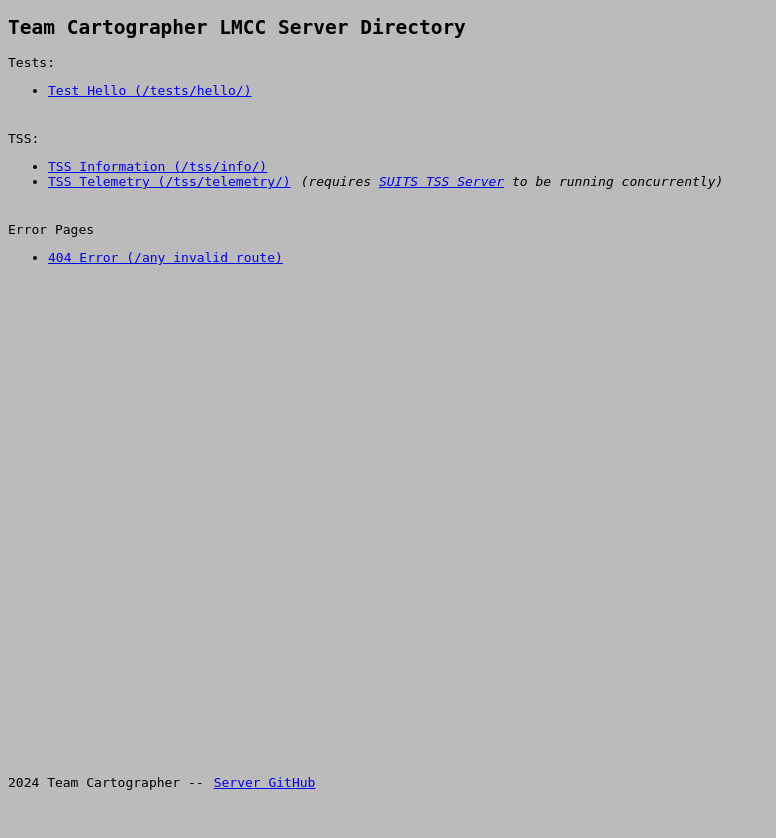
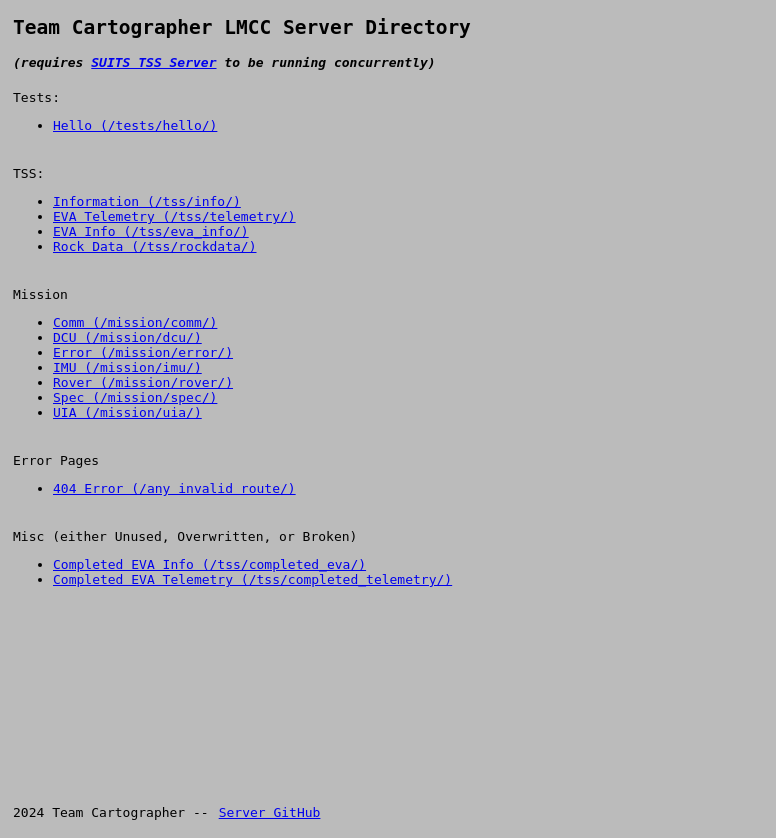
Before and after one commit to Team-Cartographer/SUITS-2024-LMCC, a Flask app: page / in a window 1280 px wide. Shown: the whole page, without its empty margins (0-776 px from the left). Before the commit the page ends 790 px from the top, so only its background shows below. Run offline with Flask 3, Linux system fonts and the light colour scheme; parts of the project's set-up code (start-up, migrations or seed data) failed here and were passed over.

Commit message:
add mission scenario data jsons--config api soon

```diff
--- a/server/server.py
+++ b/server/server.py
@@ -5,6 +5,7 @@ from flask_cors import CORS
 # ROUTING IMPORTS
 from routes.tss import tss
 from routes.tests import tests
+from routes.mission import mission
 import sys
 
 set_local = False
@@ -19,10 +20,13 @@ app = Flask(__name__)
 CORS(app)
 CORS(tss)
 CORS(tests)
+CORS(mission)
+
 
 # register server subdirs
 app.register_blueprint(tss, url_prefix="/tss")
 app.register_blueprint(tests, url_prefix="/tests")
+app.register_blueprint(mission, url_prefix='/mission')
 
 # default routing
 @app.route('/')
--- a/server/templates/404.html
+++ b/server/templates/404.html
@@ -6,6 +6,7 @@
 	<title>TC LMCC Server (Error)</title>
     <style>
         body {
+            padding-left: 5px;
             background-color: rgb(187, 187, 187);
             font-family: monospace;
         }
--- a/server/templates/directory.html
+++ b/server/templates/directory.html
@@ -6,6 +6,7 @@
 	<title>Team Cartographer LMCC Server</title>
     <style>
         body {
+            padding-left: 5px;
             background-color: rgb(187, 187, 187);
             font-family: monospace;
         }
@@ -17,37 +18,59 @@
 </head>
 <body>
 	<h2>Team Cartographer LMCC Server Directory</h2>
+    <b><i>(requires <a href="https://github.com/SUITS-Techteam/TSS_2024" target="_blank">SUITS TSS Server</a> to be running concurrently)</i></b>
 
-    <div class="button-container">
+    <div class="button-container" style="padding-top: 20px;">
         Tests:
         <ul>
-        <li><a href="/tests/hello" class="button" target="_blank">Test Hello (/tests/hello/)</a></li>
+        <li><a href="/tests/hello" class="button" target="_blank">Hello (/tests/hello/)</a></li>
         </ul>
     </div>
 
     <div class="button-container" style="padding-top: 20px;">
         TSS:
         <ul>
-        <li><a href="/tss/info" class="button" target="_blank">TSS Information (/tss/info/)</a></li>
-            <li><div style="display: flex; flex-direction: row;">
-                <a href="/tss/telemetry" class="button" target="_blank">TSS Telemetry (/tss/telemetry/)</a>
-                <i style="padding-left: 10px;">(requires <a href="https://github.com/SUITS-Techteam/TSS_2024" target="_blank">SUITS TSS Server</a> to be running concurrently)</i>
-            </div></li>
+        <li><a href="/tss/info" class="button" target="_blank">Information (/tss/info/)</a></li>
+        <li><a href="/tss/telemetry" class="button" target="_blank">EVA Telemetry (/tss/telemetry/)</a></li>
+        <li><a href="/tss/eva_info" class="buttom" target="_blank">EVA Info (/tss/eva_info/)</a></li>
+        <li><a href="/tss/rockdata" class="button" target="_blank">Rock Data (/tss/rockdata/)</a></li>
         </ul>
+    </div>
+
+    <div class="button-container" style="padding-top: 20px;">
+        Mission
+        <ul>
+            <li><a href="/mission/comm" class="button" target="_blank">Comm (/mission/comm/)</a></li>
+            <li><a href="/mission/dcu" class="button" target="_blank">DCU (/mission/dcu/)</a></li>
+            <li><a href="/mission/error" class="button" target="_blank">Error (/mission/error/)</a></li>
+            <li><a href="/mission/imu" class="button" target="_blank">IMU (/mission/imu/)</a></li>
+            <li><a href="/mission/rover" class="button" target="_blank">Rover (/mission/rover/)</a></li>
+            <li><a href="/mission/spec" class="button" target="_blank">Spec (/mission/spec/)</a></li>
+            <li><a href="/mission/uia" class="button" target="_blank">UIA (/mission/uia/)</a></li>
+        </ul>
+
     </div>
 
     <div class="button-container" style="padding-top: 20px;">
         Error Pages
         <ul>
-            <li><a href="/404" target="_blank" role="button">404 Error (/any invalid route)</a></li>
+            <li><a href="/404" target="_blank" role="button">404 Error (/any invalid route/)</a></li>
         </ul>
+    </div>
+
+    <div class="button-container" style="padding-top: 20px;">
+        Misc (either Unused, Overwritten, or Broken)
+        <ul>
+            <li><a href="/tss/completed_eva" class="button" target="_blank">Completed EVA Info (/tss/completed_eva/)</a></li>
+            <li><a href="/tss/completed_telemetry" class="button" target="_blank">Completed EVA Telemetry (/tss/completed_telemetry/)</a></li>
+        </ul>
+
     </div>
 
     <div style="
         display: flex;
         flex-direction: row;
-        position: fixed;
-        bottom: 0;
+        padding-top: 205px;
         padding-bottom: 10px;
     ">
         <span style="padding-right: 10px";> 2024 Team Cartographer --</span>
```
Also changed, not shown: server/routes/mission.py (added, +50 -0 lines), server/routes/tss.py (+20 -0 lines).
